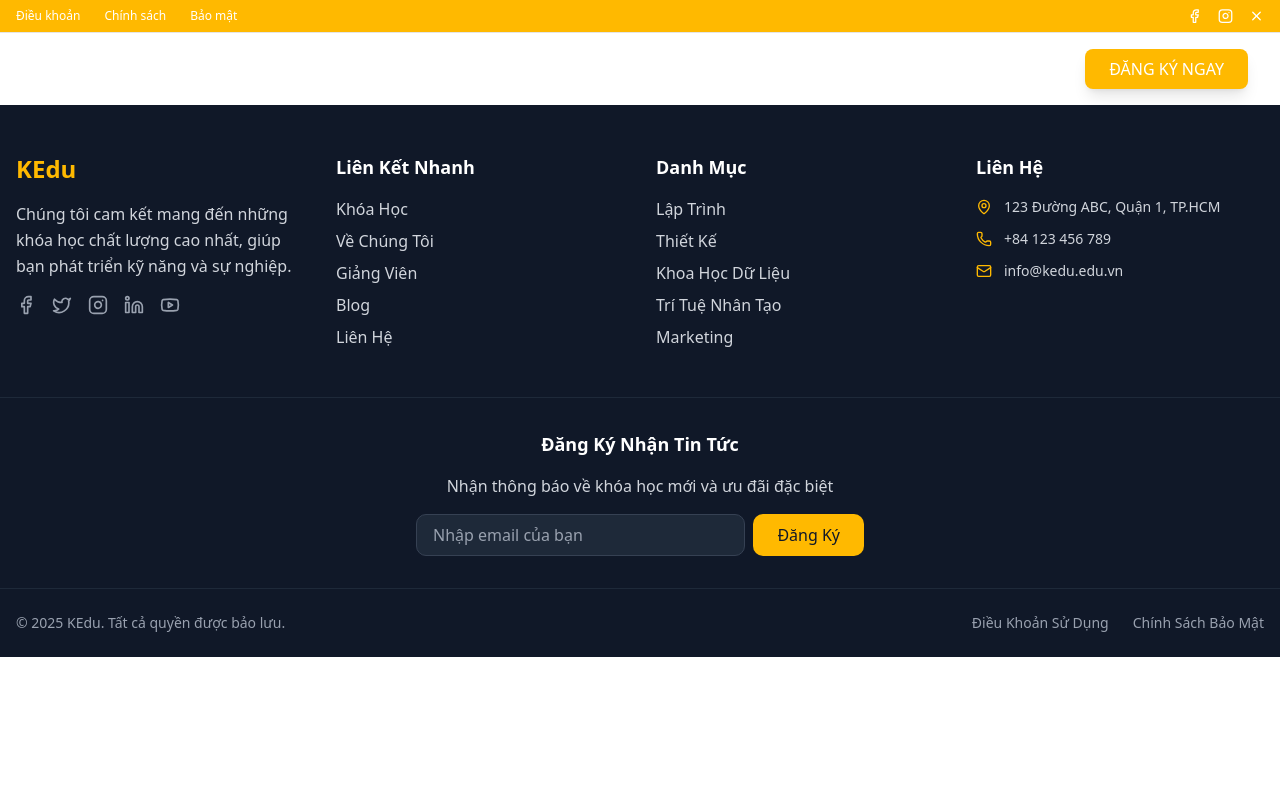
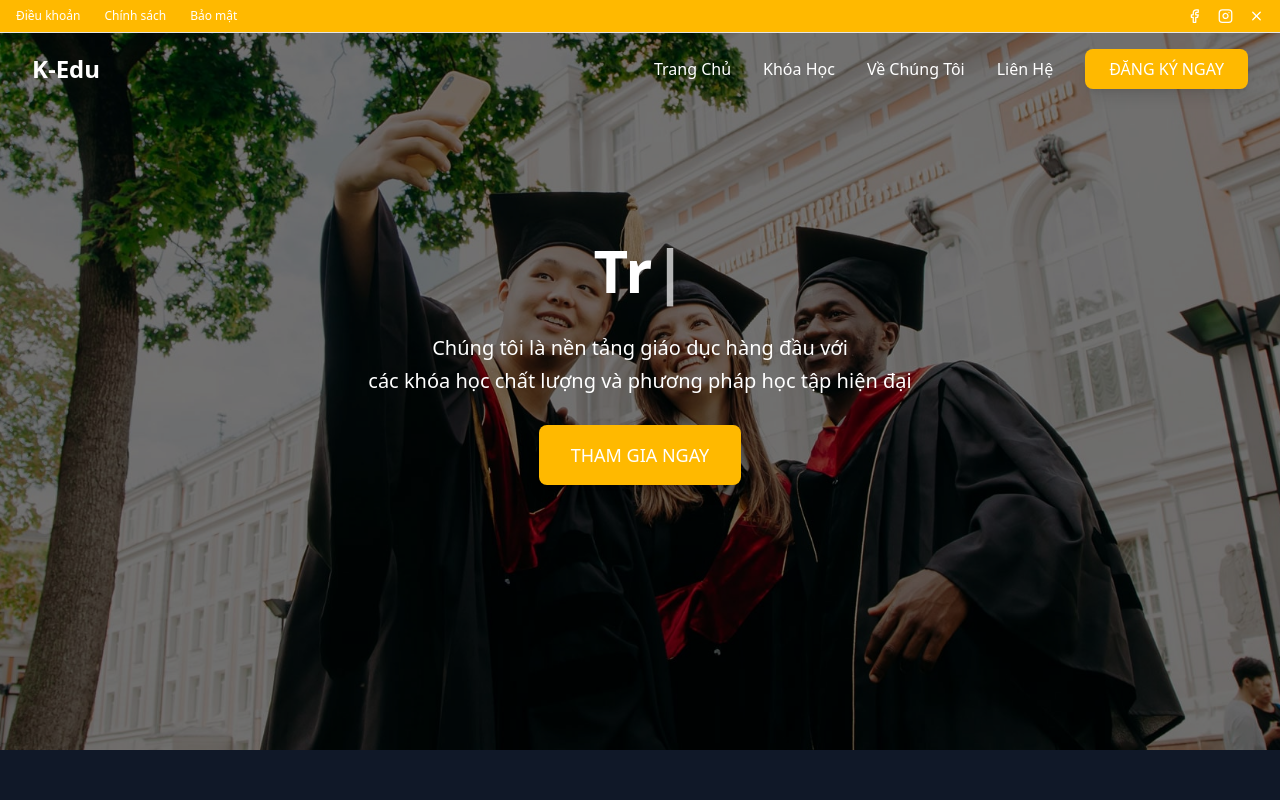
Before and after one commit to OXplakhoa/K-Edu, a Next.js app: page / in a window 1280 px wide. Shown: the top 800 px of the page. Built offline with nearby package versions, Linux system fonts and the light colour scheme.

Commit message:
Add Hero Section

```diff
--- a/app/page.tsx
+++ b/app/page.tsx
@@ -1,11 +1,10 @@
-import Header from "@/components/layout/Header";
 import Footer from "@/components/layout/Footer";
-import Image from "next/image";
+import HeroSection from "@/components/sections/HeroSection";
 
 export default function Home() {
   return (
     <>
-      <Header/>
+      <HeroSection/>
       <Footer/>
     </>
   );
--- /dev/null
+++ b/components/sections/HeroSection.tsx
@@ -0,0 +1,61 @@
+"use client";
+
+import Image from "next/image";
+import HeaderBg from "../../public/header/header_bg.jpg";
+import Header from "../layout/Header";
+import Typewriter from "typewriter-effect";
+
+export default function HeroSection() {
+  return (
+    <section className="relative overflow-hidden h-[600px] md:h-[750px]">
+      <Image
+        src={HeaderBg}
+        alt="Education Background"
+        fill
+        className="object-cover"
+        priority
+      />
+
+      {/*Overlay*/}
+      <div className="absolute inset-0 bg-black/50 z-10"></div>
+
+      {/*Header*/}
+      <Header />
+
+      {/*Hero Content*/}
+      <div className="relative z-20 flex flex-col items-center justify-center text-center text-white px-4 py-20 md:py-32">
+        <h1 className="text-4xl md:text-6xl font-bold mb-6 leading-tight">
+          <Typewriter
+            onInit={(typewriter) => {
+              typewriter
+                .typeString("Khám pha đam mê học tập của bạn")
+                .pauseFor(1000)
+                .deleteAll()
+                .typeString("Trở thành một người có chuyên ngành tốt")
+                .pauseFor(1000)
+                .deleteAll()
+                .typeString("Và tìm kiếm cơ hội tốt nhất cho bạn")
+                .pauseFor(1000)
+                .deleteAll()
+                .typeString("Thuần thục các kĩ năng chuyên ngành")
+                .start();
+            }}
+            options={{
+              loop: true,
+              delay: 50,
+              deleteSpeed: 30,
+            }}
+          />
+        </h1>
+        <p className="text-lg md:text-xl mb-8 max-w-2xl leading-relaxed">
+          Chúng tôi là nền tảng giáo dục hàng đầu với
+          <br />
+          các khóa học chất lượng và phương pháp học tập hiện đại
+        </p>
+        <button className="bg-amber-400 text-white px-8 py-4 rounded-md hover:bg-amber-500 hover:scale-105 transtion-all duration-200 font-medium text-lg shadow-lg hover:shadow-xl transform hover: -translate-y-1 cursor-pointer">
+          THAM GIA NGAY
+        </button>
+      </div>
+    </section>
+  );
+}
```
